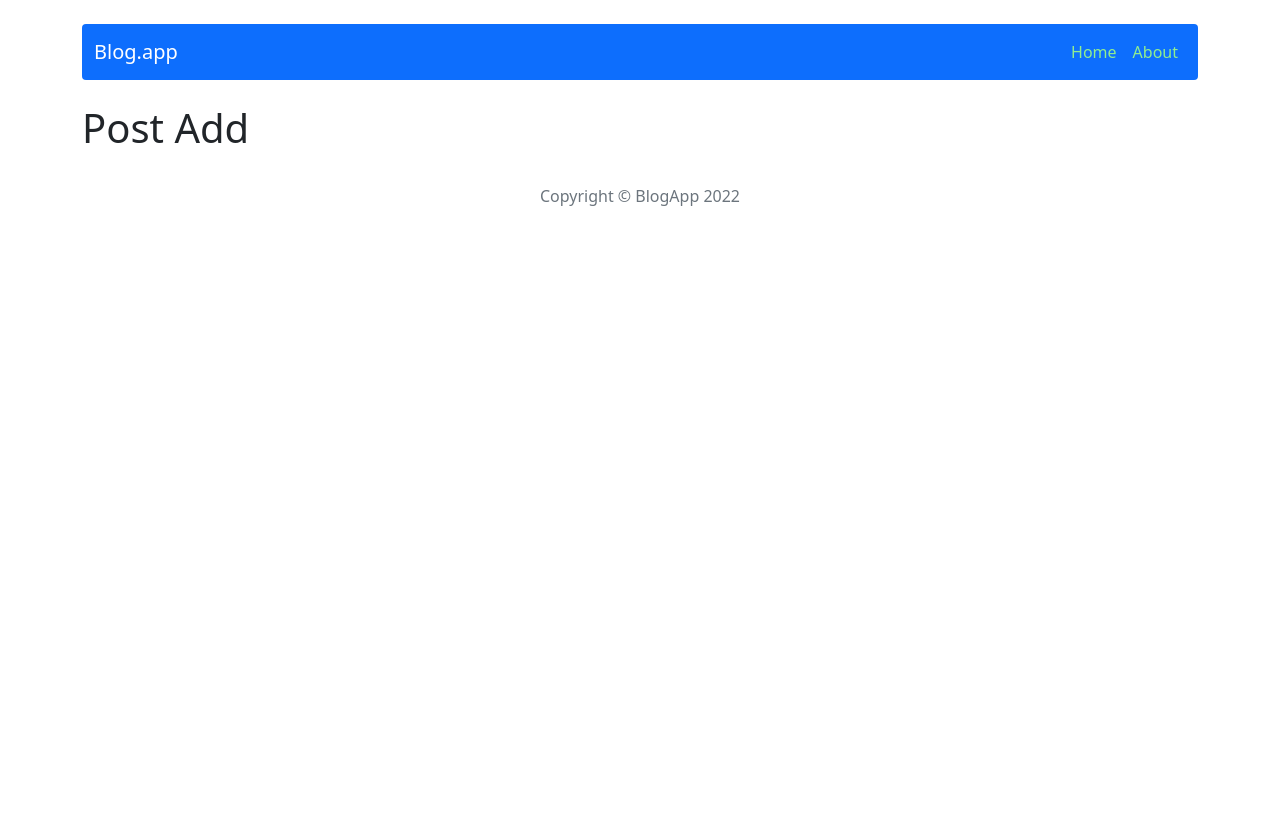
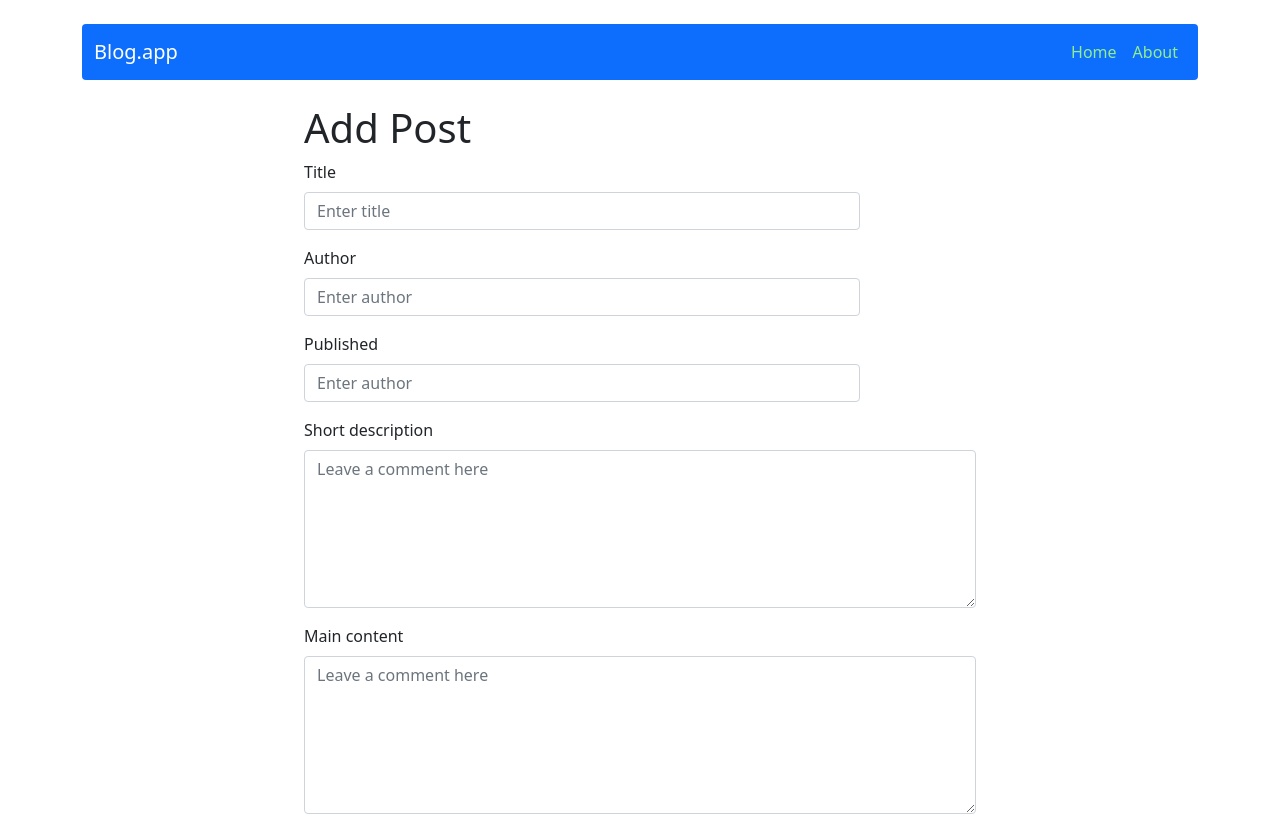
Before and after one commit to OlhaOvcharenko/crud_app, a React (Create React App) app: page /post/add in a window 1280 px wide. Shown: the top 816 px of the page. Built offline with nearby package versions, Linux system fonts and the light colour scheme.

Commit message:
add element AddPostForm

```diff
--- a/src/App.js
+++ b/src/App.js
@@ -1,7 +1,7 @@
 import { Route } from "react-router-dom";
 import { Routes } from "react-router-dom";
-import PostAdd from "./components/features/Post Add/PostAdd";
-import PostEdit from "./components/features/Post Edit/PostEdit";
+import PostAdd from "./components/views/Post Add/PostAdd";
+import PostEdit from "./components/views/Post Edit/PostEdit";
 import Home from "./components/pages/Home/Home";
 import About from "./components/pages/About/About";
 import SinglePost from "./components/features/SinglePost/SinglePost";
--- /dev/null
+++ b/src/components/features/AddPostForm/AddPostForm.js
@@ -0,0 +1,50 @@
+import { Form } from "react-bootstrap";
+import  { Row } from "react-bootstrap";
+import  { Col } from "react-bootstrap";
+import  { Button } from "react-bootstrap";
+
+const AddPostForm = () => {
+
+    return (
+
+        <section>
+
+            <Row className="d-flex flex-column">
+
+                <Col lg={10} xs={12} md={8}>
+                    <Form>
+                        <Form.Group className="mb-3" controlId="formGroupEmail">
+                            <Form.Label>Title</Form.Label>
+                            <Form.Control type="email" placeholder="Enter title" />
+                        </Form.Group>
+                        <Form.Group className="mb-3" controlId="formGroupPassword">
+                            <Form.Label>Author</Form.Label>
+                            <Form.Control type="password" placeholder="Enter author" />
+                        </Form.Group>
+                        <Form.Group className="mb-3" controlId="formGroupPassword">
+                            <Form.Label>Published</Form.Label>
+                            <Form.Control type="password" placeholder="Enter author" />
+                        </Form.Group>
+                    </Form>
+                </Col>
+
+                <Col lg={12} xs={12} md={10}>
+                    <Form>
+                        <Form.Group className="mb-3" controlId="exampleForm.ControlTextarea1">
+                            <Form.Label>Short description</Form.Label>
+                            <Form.Control as="textarea" rows={6} placeholder="Leave a comment here"/>
+                        </Form.Group>
+                        <Form.Group className="mb-3" controlId="exampleForm.ControlTextarea1">
+                            <Form.Label>Main content</Form.Label>
+                            <Form.Control as="textarea" rows={6} placeholder="Leave a comment here"/>
+                        </Form.Group>
+                    </Form>
+                </Col>
+            </Row>
+            <Button type="submit">Add Post</Button>
+
+        </section>
+    )
+}
+
+export default AddPostForm;
--- a/src/components/features/Post Add/PostAdd.js
+++ /dev/null
@@ -1,9 +0,0 @@
-const PostAdd = () => {
-    return(
-        <div>
-            <h1>Post Add</h1>
-        </div>
-    )
-}
-
-export default PostAdd;
--- /dev/null
+++ b/src/components/views/Post Add/PostAdd.js
@@ -0,0 +1,18 @@
+import { Col } from "react-bootstrap";
+import  { Row } from "react-bootstrap";
+import AddPostForm from "../../features/AddPostForm/AddPostForm";
+
+
+const PostAdd = () => {
+    return(
+
+        <Row  className="justify-content-center align-items-start px-5">
+            <Col xs={12} md={10} lg={8}>
+                <h1>Add Post</h1>
+                <AddPostForm />
+            </Col>
+        </Row>
+    )
+}
+
+export default PostAdd;
```
Also changed, not shown: src/components/views/Post Edit/PostEdit.js (renamed from src/components/features/Post Edit/PostEdit.js).
